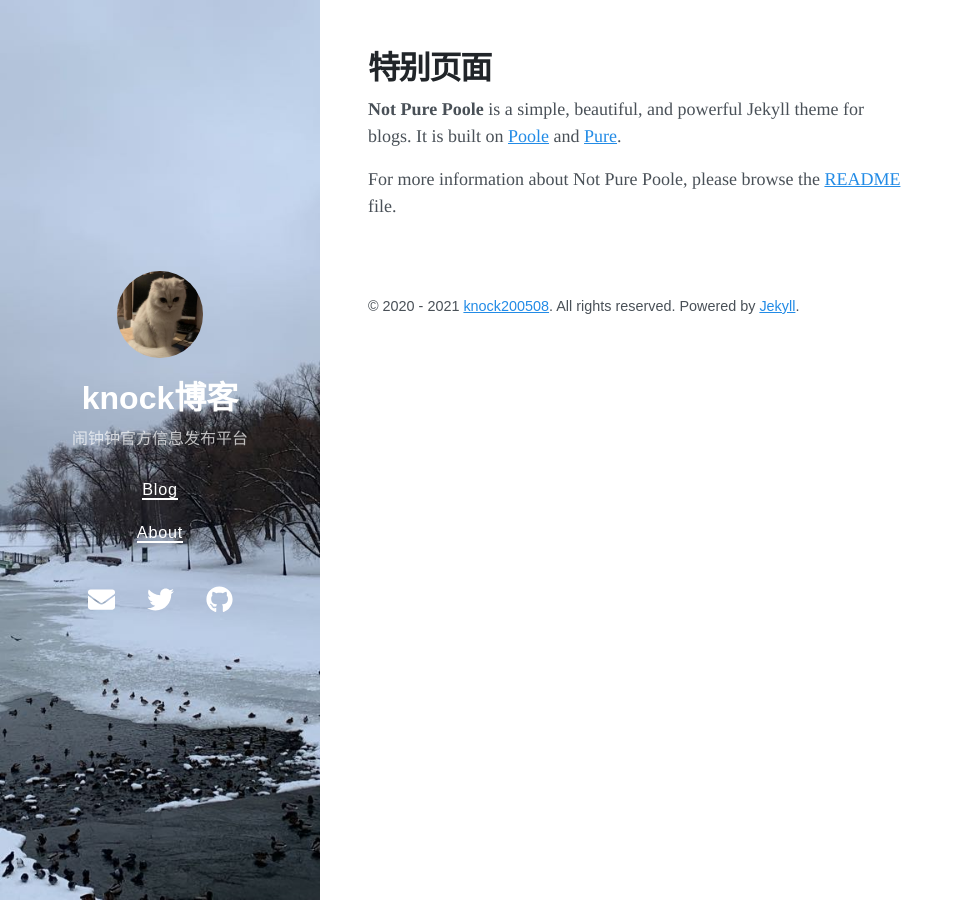
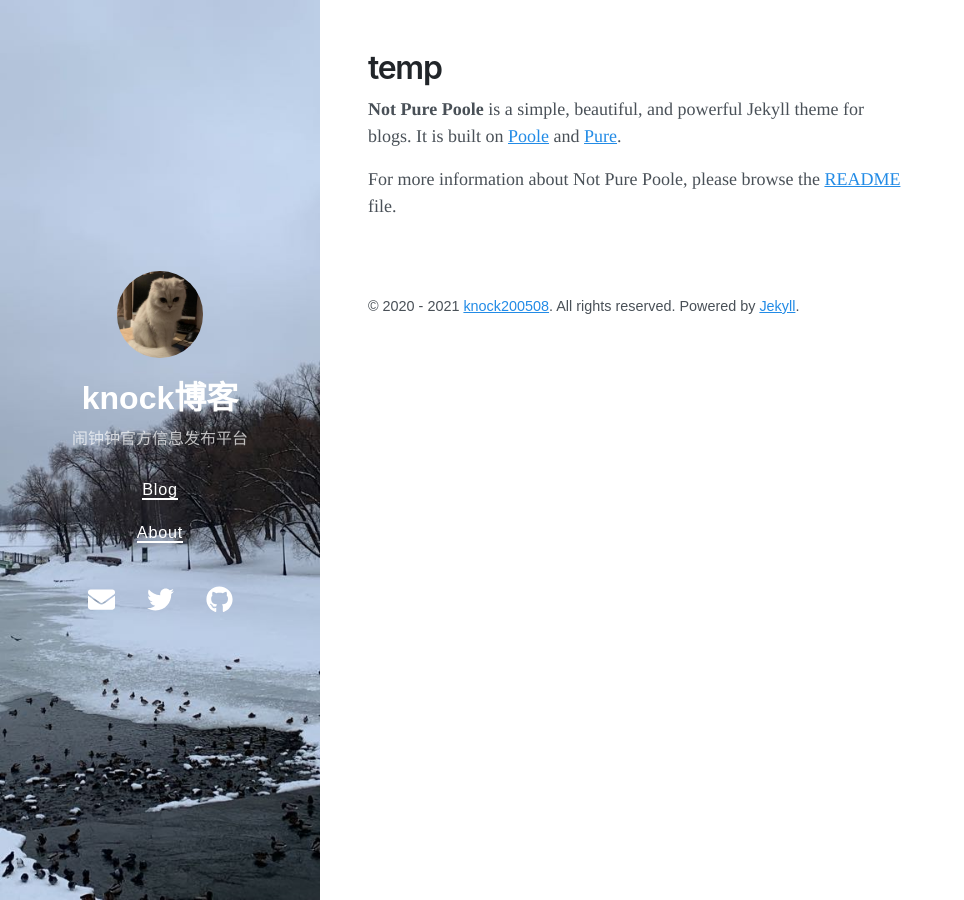
Before and after one commit to knock200508/blog, a Jekyll site: the page built from support.md, in a window 1280 px wide. Shown: the whole page, without its empty margins (0-964 px from the left). Built offline with Jekyll 4.4.1, drawn with Linux system fonts in a browser that asks for light colours; nearby versions of some CDN libraries.

Commit message:
修改文件: support.md

```diff
--- a/support.md
+++ b/support.md
@@ -1,6 +1,6 @@
 ---
 layout: page
-title: [特别页面]
+title: temp
 ---
 
 **Not Pure Poole** is a simple, beautiful, and powerful Jekyll theme for blogs. It is built on [Poole](https://github.com/poole/poole) and [Pure](https://purecss.io/).
```
